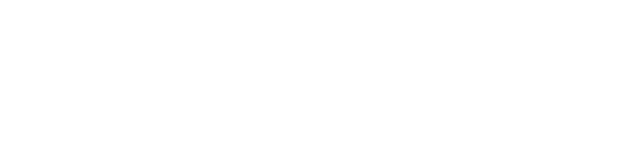
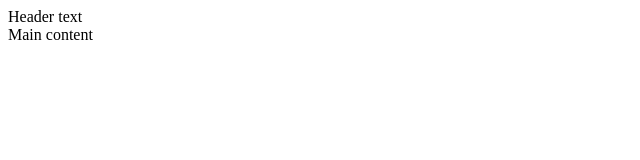
Before and after one commit to danielecolaci/html-london-trip, a plain HTML site: page index.html in a window 1280 px wide. Shown: the whole page, without its empty margins (0-640 px from the left). Drawn offline with Linux system fonts and the light colour scheme.

Commit message:
Struttura

```diff
--- a/index.html
+++ b/index.html
@@ -3,9 +3,18 @@
 <head>
     <meta charset="UTF-8">
     <meta name="viewport" content="width=device-width, initial-scale=1.0">
-    <title>Document</title>
+    <title>London Trip</title>
 </head>
 <body>
 
+    <header>
+        Header text
+    </header>
+
+    <main>
+        Main content
+    </main>
+
+
 </body>
 </html>
```
